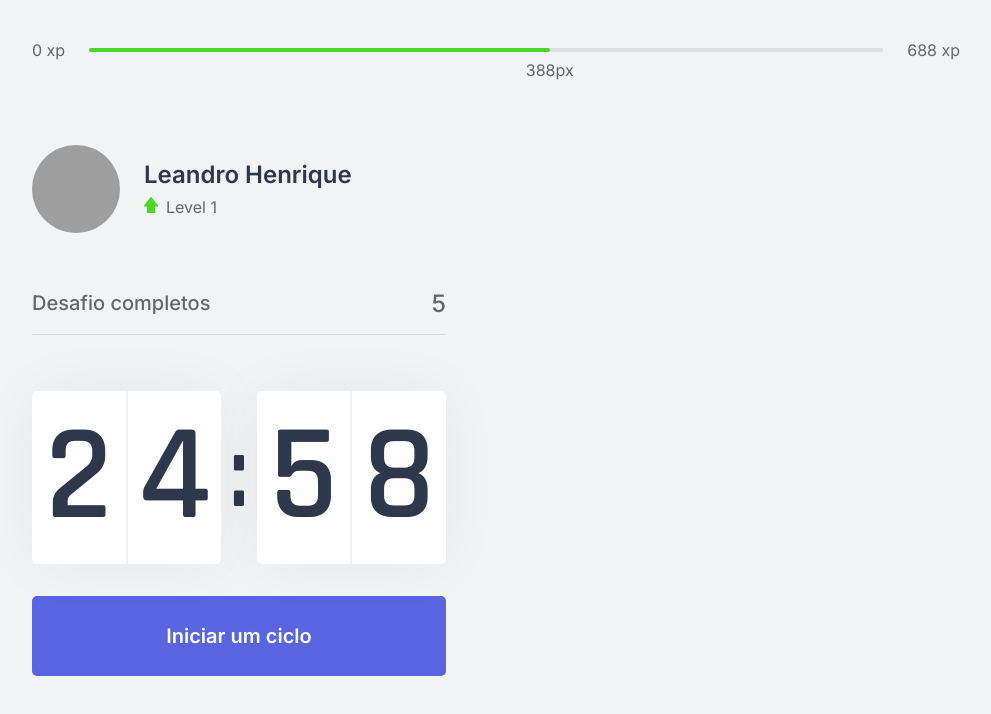
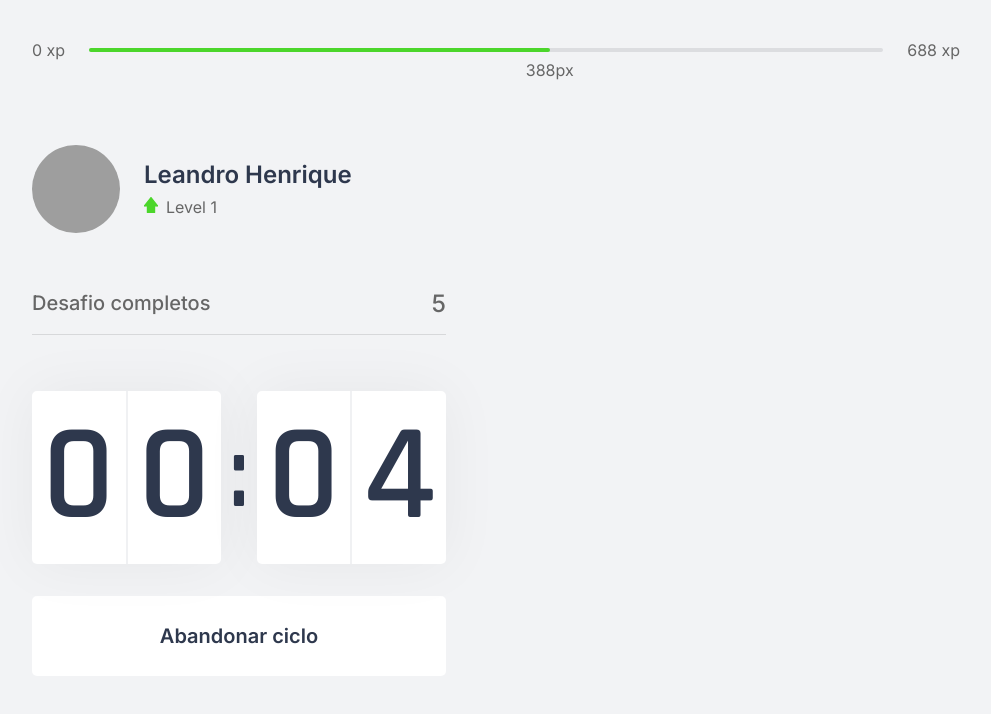
Before and after one commit to leandrohl/moveit-next, a Next.js app: page / in a window 1280 px wide. Both pictures are taken after a click on the button "Iniciar um ciclo". Shown: the top 714 px of the page, without its empty margins (144-1135 px from the left). Built offline with nearby package versions, Linux system fonts and the light colour scheme; grey boxes are pictures that could not be loaded.

Commit message:
countdown implementado

```diff
--- a/src/components/Countdown.tsx
+++ b/src/components/Countdown.tsx
@@ -1,9 +1,12 @@
 import {useState, useEffect} from 'react';
 import styles from '../styles/components/Countdown.module.css'
 
+let countdownTimeout: NodeJS.Timeout;
+
 export function Countdown(){
-    const [time, setTime] = useState(25 * 60);
-    const [active, setActive] = useState(false);
+    const [time, setTime] = useState(0.1 * 60);
+    const [isActive, setIsActive] = useState(false);
+    const [hasFinished, setHasFinished] = useState(false);
 
     const minutes = Math.floor(time / 60);
     const seconds = time % 60;
@@ -13,17 +16,26 @@ export function Countdown(){
 
 
     function startCountdown(){
-        setActive(true);
+        setIsActive(true);
 
     }
 
+    function resetCountdown(){
+        clearTimeout(countdownTimeout);
+        setIsActive(false);
+        setTime(0.1 * 60);
+    }
+
     useEffect(() => { //toda vez que o valor de active ou time  mudar, ele vai executar esta funcao
-        if (active && time > 0){
-            setTimeout(() => {
+        if (isActive && time > 0){
+            countdownTimeout = setTimeout(() => {
                 setTime(time - 1)
             }, 1000)
+        } else if (isActive && time === 0){
+            setHasFinished(true);
+            setIsActive(false);
         }
-    }, [active, time])
+    }, [isActive, time])
 
     return(
         <div>
@@ -39,12 +51,35 @@ export function Countdown(){
                 </div>
             </div>
 
+        { hasFinished ? (
+            <button
+            disabled
+            className={styles.countdownButton}
+            >
+                Ciclo encerrado
+            </button>
+        ) : (
+            <>
+                {isActive ? (
+                    <button type="button"
+                    className={`${styles.countdownButton} ${styles.countdownButtonActive}`}
+                    onClick={resetCountdown}
+                    >
+                        Abandonar ciclo
+                    </button>
+                ) : (
                     <button type="button"
                     className={styles.countdownButton}
                     onClick={startCountdown}
                     >
                     Iniciar um ciclo
                     </button>
+                )}
+            </>
+        )}
+
+
+
 
         </div>
     );
--- a/src/styles/components/Countdown.module.css
+++ b/src/styles/components/Countdown.module.css
@@ -58,6 +58,23 @@
     transition: background-color 0.2s;
 }
 
-.countdownButton:hover{
+.countdownButton:not(:disabled):hover{
     background: var(--blue-dark)
 }
+
+.countdownButtonActive{
+    background: var(--white);
+    color: var(--title);
+}
+
+.countdownButtonActive:not(:disabled):hover{
+    background: var(--red);
+    color: var(--white);
+}
+
+.countdownButton:disabled{
+    background: var(--white);
+    color: var(--title);
+    cursor: not-allowed;
+    border-bottom: 4px solid var(--green);
+}
```
Lines whose indentation alone changed are shown as unchanged.
